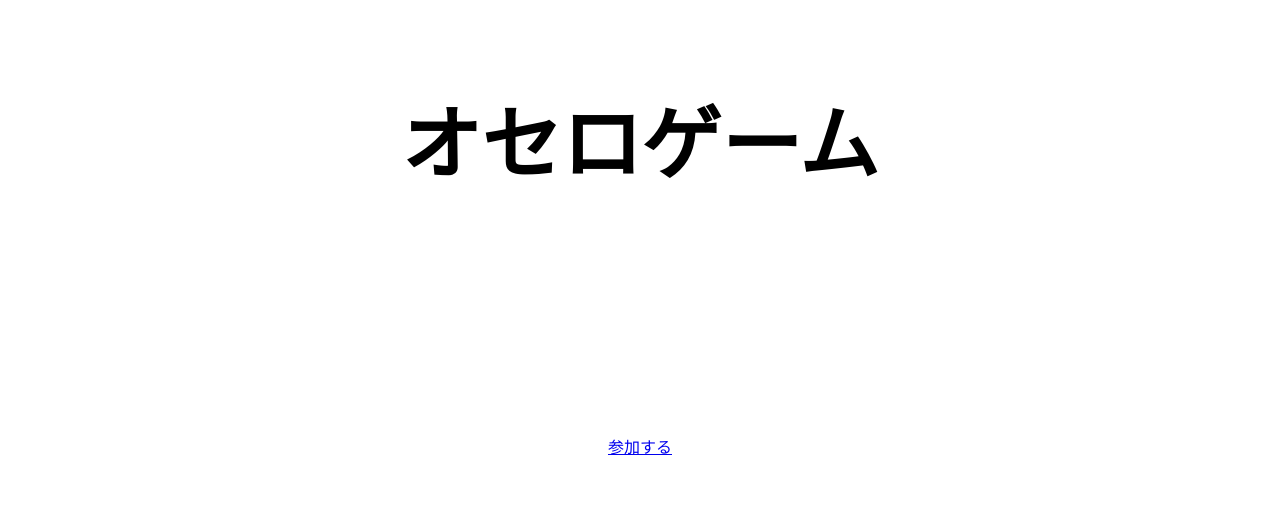
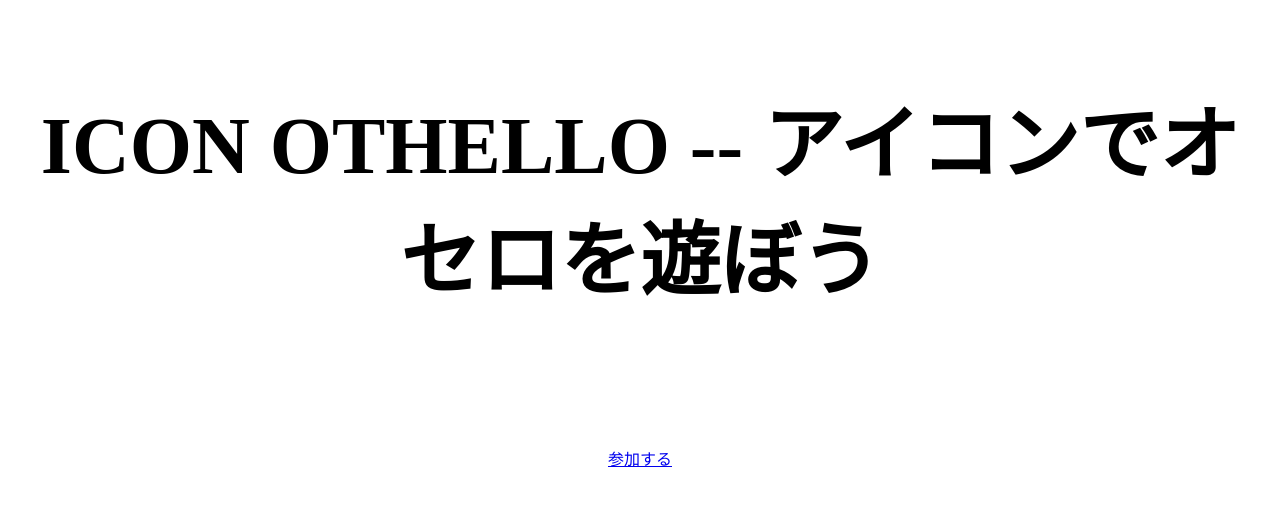
Before and after one commit to newKijitora/IconOthello, a plain HTML site: page index.html in a window 1280 px wide. Drawn offline with Linux system fonts and the light colour scheme.

Commit message:
Change file

```diff
--- a/index.html
+++ b/index.html
@@ -1,12 +1,14 @@
-<!DOCTYPE html>
+<!doctype html>
 <html lang="ja">
 <head>
-<meta charset="UTF-8">
-<title>オセロゲーム</title>
+<meta charset="utf-8">
+<title>ICON OTHELLO | アイコンでオセロを遊ぼう</title>
 <link rel="stylesheet" href="css/common.css">
 <link rel="stylesheet" href="css/othello.css">
 </head>
 <body>
-<h1 id="title">オセロゲーム</h1>
-<div style="text-align: center;"><a href="othello.html">参加する</a></div>
+<section>
+  <h1 id="title">ICON OTHELLO -- アイコンでオセロを遊ぼう</h1>
+  <div style="text-align: center;"><a href="othello.html">参加する</a></div>
+</section>
 </body>
```
Also changed, not shown: othello.html (+1 -1 lines).
